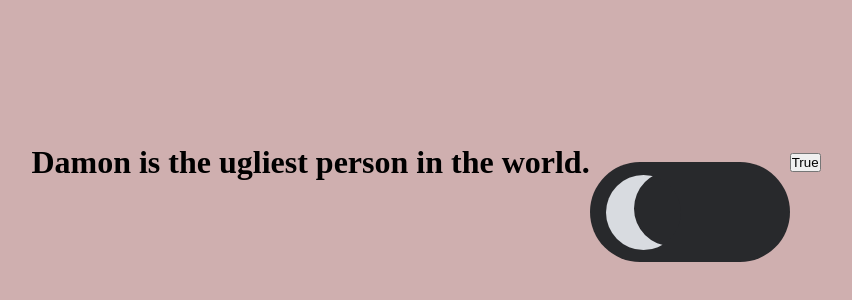
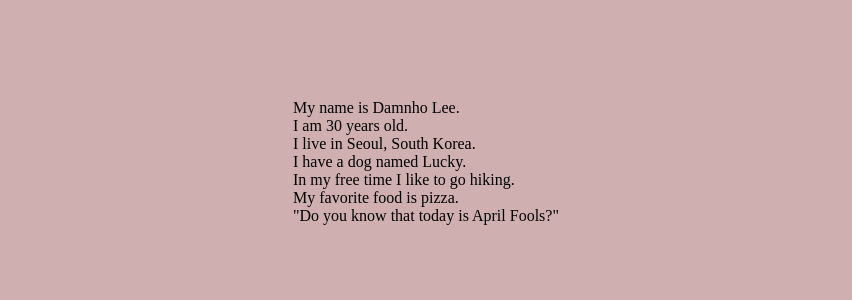
Before and after one commit to zeted0410/TheFactBookOfDamonLee, a plain HTML site: page index.html in a window 1280 px wide. Shown: the part 238-538 px from the top of the page, without its empty margins (214-1066 px from the left). Drawn offline with Linux system fonts and the light colour scheme.

Commit message:
Update index.html

```diff
--- a/index.html
+++ b/index.html
@@ -1,19 +1,29 @@
 <!DOCTYPE html>
-<html lang="ko">
+<html>
 <head>
-    <meta charset="utf-8">
+  <title>Damnho Lee's Website</title>
   <link rel="stylesheet" href="main.css">
-    <title>The Fact Book Of Damon Lee</title>
-    <script src="main.js"></script>
 </head>
 <body>
-    <h1 id=sent1>Damon is the ugliest person in the world.</h1>
-    <div class = 'toggle-switch' onclick='changeBtnName()'>
-            <label>
-                <input type = 'checkbox'>
-                <span class = 'slider'></span>
-            </label>
+
+  <div id="texts">
+
+   <p>My name is Damnho Lee.</p>
+   <p>I am 30 years old.</p>
+   <p>I live in Seoul, South Korea.</p>
+
+   <!-- more sentences -->
+
+
+   <p>I have a dog named Lucky.</p>
+   <p>In my free time I like to go hiking.</p>
+   <p>My favorite food is pizza.</p>
+
+   <p class="fooled">"Do you know that today is April Fools?"</p>
+
   </div>
-    <button id='btn'> True </button>
+
+  <script src="main.js"></script>
+
 </body>
 </html>
```
Lines whose indentation alone changed are shown as unchanged.
